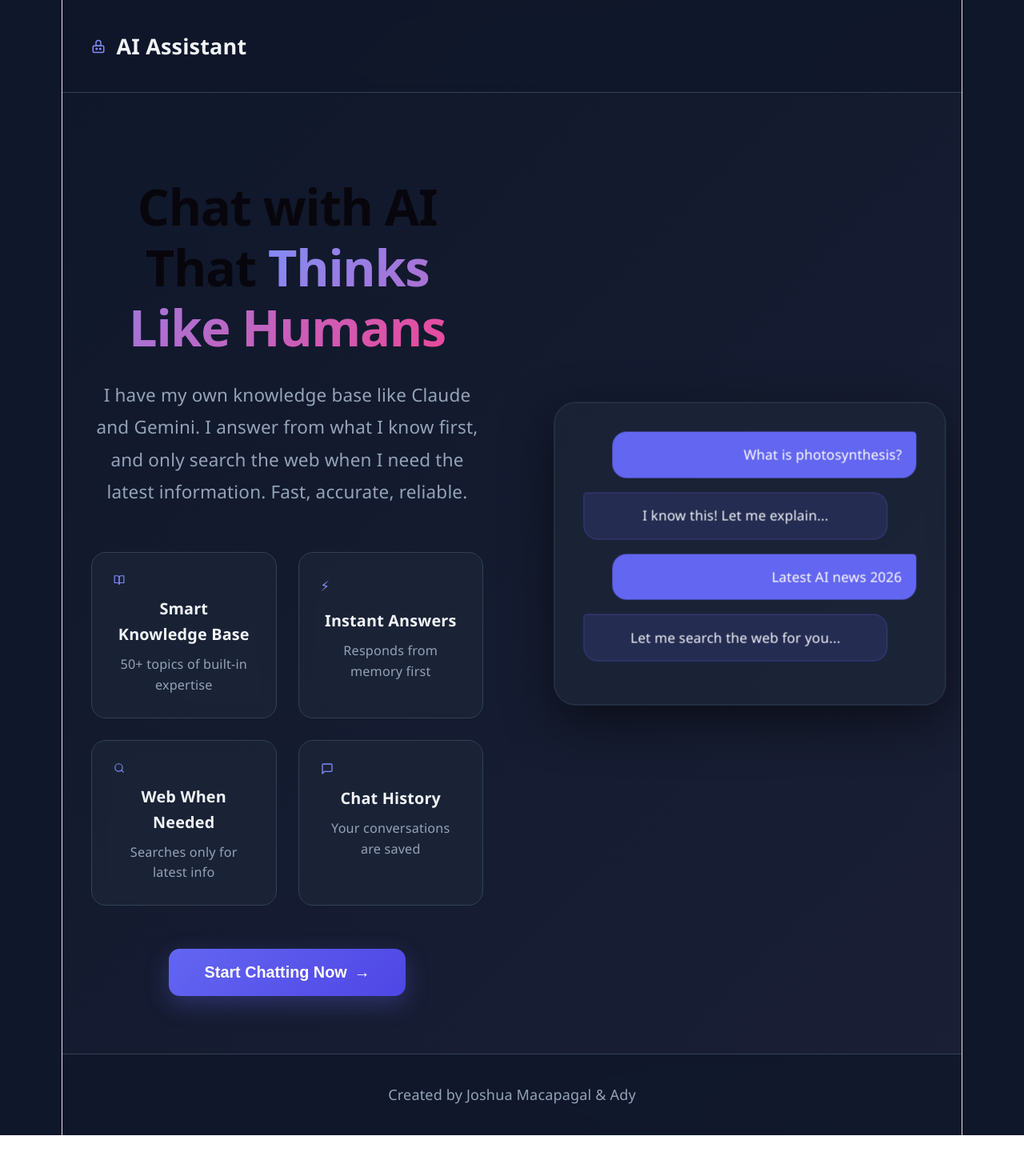
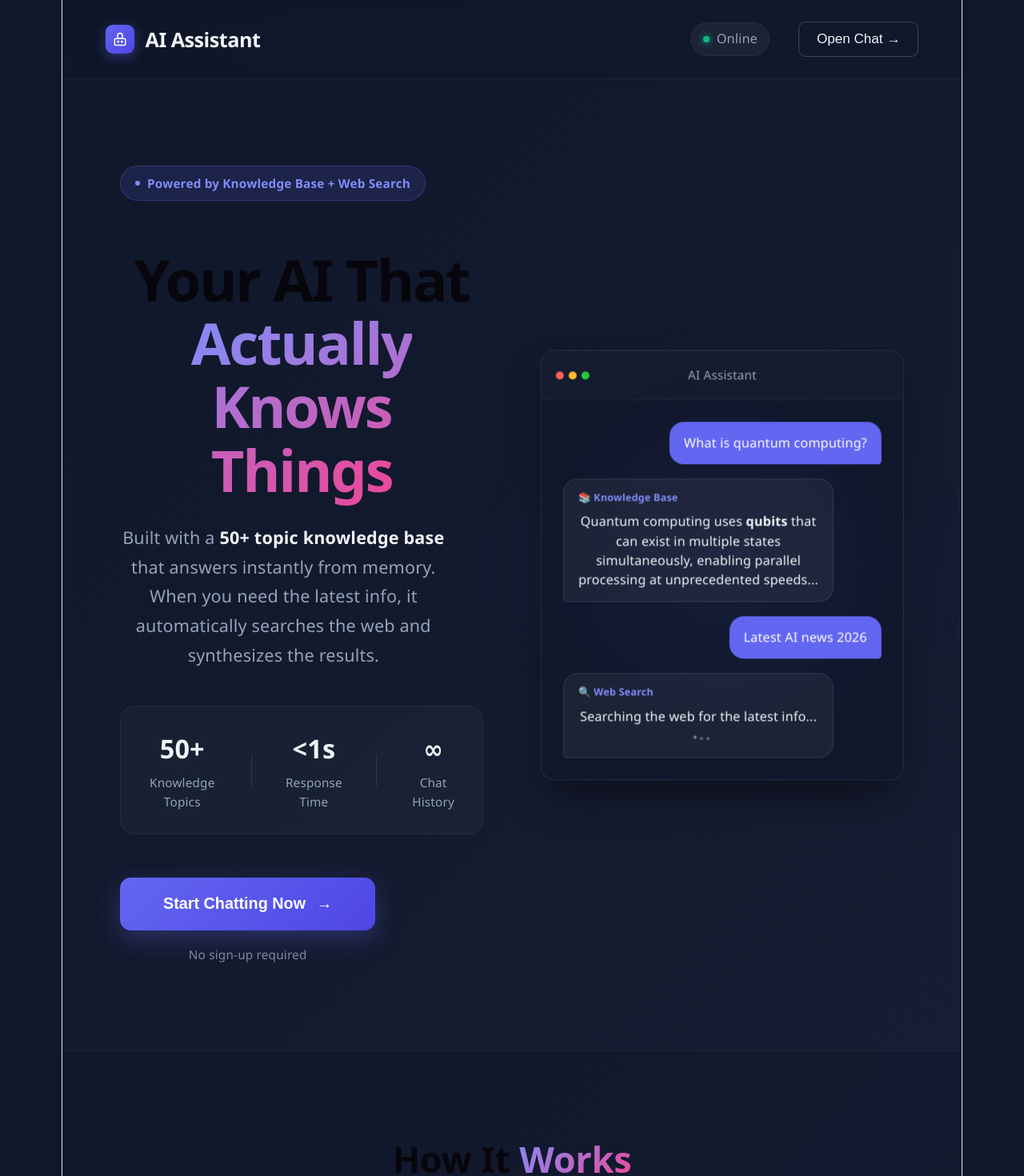
Before and after one commit to macapagaljoshua123/dev-intern-search-api, a React (Vite) app in the folder frontend/: page / in a window 1280 px wide. Shown: the top 1470 px of the page at 80% size. Before the commit the page ends 1419 px from the top, so only its background shows below. Built offline with nearby package versions, Linux system fonts and the light colour scheme.

Commit message:
feat: implement landing page layout with custom CSS styling and boilerplate backend chat history structure

```diff
--- a/frontend/src/App.css
+++ b/frontend/src/App.css
@@ -40,301 +40,495 @@ body {
   min-height: 100vh;
   background: linear-gradient(135deg, var(--background) 0%, #1a1f35 100%);
   position: relative;
-  overflow: hidden;
+  overflow-x: hidden;
   display: flex;
   flex-direction: column;
 }
 
 .background-animation {
   position: fixed;
-  top: 0;
-  left: 0;
-  width: 100%;
-  height: 100%;
+  inset: 0;
   z-index: -1;
   pointer-events: none;
+}
+
+.grid-overlay {
+  position: absolute;
+  inset: 0;
+  background-image:
+    linear-gradient(rgba(255,255,255,0.03) 1px, transparent 1px),
+    linear-gradient(90deg, rgba(255,255,255,0.03) 1px, transparent 1px);
+  background-size: 40px 40px;
+  mask-image: linear-gradient(to bottom, rgba(0,0,0,1) 30%, rgba(0,0,0,0) 100%);
+  -webkit-mask-image: linear-gradient(to bottom, rgba(0,0,0,1) 30%, rgba(0,0,0,0) 100%);
 }
 
 .blob {
   position: absolute;
   border-radius: 50%;
   filter: blur(80px);
-  opacity: 0.4;
+  opacity: 0.3;
   animation: float 8s infinite ease-in-out;
 }
 
 .blob-1 {
-  width: 300px;
-  height: 300px;
+  width: 400px;
+  height: 400px;
   background: var(--primary-color);
-  top: -50px;
-  left: -50px;
+  top: -100px;
+  left: -100px;
   animation-delay: 0s;
 }
 
 .blob-2 {
-  width: 200px;
-  height: 200px;
+  width: 300px;
+  height: 300px;
   background: var(--accent-color);
-  bottom: 50px;
-  right: 50px;
+  bottom: 10%;
+  right: -50px;
   animation-delay: 2s;
 }
 
 .blob-3 {
-  width: 250px;
-  height: 250px;
+  width: 350px;
+  height: 350px;
   background: var(--primary-light);
-  top: 50%;
-  right: 10%;
+  top: 40%;
+  right: 20%;
   animation-delay: 4s;
 }
 
 @keyframes float {
-  0%,
-  100% {
-    transform: translateY(0px) translateX(0px);
-  }
-  33% {
-    transform: translateY(-30px) translateX(20px);
-  }
-  66% {
-    transform: translateY(30px) translateX(-20px);
-  }
+  0%, 100% { transform: translateY(0px) translateX(0px); }
+  33% { transform: translateY(-30px) translateX(20px); }
+  66% { transform: translateY(30px) translateX(-20px); }
 }
 
+/* ── Navigation ─────────────────────────────────────────────── */
+
 .landing-header {
-  padding: 2rem;
+  padding: 1.5rem 3rem;
   z-index: 10;
-  background: rgba(15, 23, 42, 0.8);
-  backdrop-filter: blur(10px);
-  border-bottom: 1px solid var(--border-color);
+  display: flex;
+  justify-content: space-between;
+  align-items: center;
+  border-bottom: 1px solid rgba(255,255,255,0.05);
+  background: rgba(15, 23, 42, 0.4);
+  backdrop-filter: blur(12px);
 }
 
 .logo {
   display: flex;
   align-items: center;
   gap: 0.75rem;
-  font-size: 1.5rem;
+  font-size: 1.4rem;
   font-weight: 700;
-  animation: slideInDown 0.6s ease;
+  letter-spacing: -0.02em;
 }
 
-.logo-icon {
+.logo-icon-wrapper {
+  background: linear-gradient(135deg, var(--primary-color), var(--primary-dark));
+  color: white;
+  padding: 0.5rem;
+  border-radius: 0.5rem;
   display: flex;
   align-items: center;
-  color: var(--primary-light);
+  justify-content: center;
+  box-shadow: 0 4px 15px rgba(99, 102, 241, 0.4);
 }
 
-@keyframes slideInDown {
-  from {
-    opacity: 0;
-    transform: translateY(-20px);
-  }
-  to {
-    opacity: 1;
-    transform: translateY(0);
-  }
+.landing-nav {
+  display: flex;
+  align-items: center;
+  gap: 2rem;
 }
+
+.nav-status {
+  display: flex;
+  align-items: center;
+  gap: 0.5rem;
+  font-size: 0.9rem;
+  color: var(--text-secondary);
+  background: rgba(255, 255, 255, 0.05);
+  padding: 0.4rem 0.8rem;
+  border-radius: 2rem;
+  border: 1px solid rgba(255, 255, 255, 0.05);
+}
+
+.status-dot {
+  width: 8px;
+  height: 8px;
+  background-color: var(--success-color);
+  border-radius: 50%;
+  box-shadow: 0 0 8px var(--success-color);
+  animation: pulse 2s infinite;
+}
+
+.nav-cta {
+  background: transparent;
+  color: var(--text-primary);
+  border: 1px solid rgba(255, 255, 255, 0.2);
+  padding: 0.6rem 1.2rem;
+  border-radius: 0.5rem;
+  font-size: 0.95rem;
+  font-weight: 500;
+  cursor: pointer;
+  transition: var(--transition);
+}
+
+.nav-cta:hover {
+  background: rgba(255, 255, 255, 0.1);
+  border-color: rgba(255, 255, 255, 0.3);
+}
+
+/* ── Hero Section ───────────────────────────────────────────── */
 
 .landing-main {
   flex: 1;
   display: grid;
   grid-template-columns: 1fr 1fr;
   gap: 4rem;
-  padding: 4rem 2rem;
+  padding: 6rem 4rem;
   max-width: 1400px;
   margin: 0 auto;
-  width: 100%;
   align-items: center;
 }
 
 .hero-content {
-  animation: slideInLeft 0.8s ease;
+  display: flex;
+  flex-direction: column;
+  align-items: flex-start;
+  animation: slideUp 0.8s ease-out;
 }
 
-@keyframes slideInLeft {
-  from {
-    opacity: 0;
-    transform: translateX(-50px);
-  }
-  to {
-    opacity: 1;
-    transform: translateX(0);
-  }
+.hero-badge {
+  display: flex;
+  align-items: center;
+  gap: 0.5rem;
+  background: rgba(99, 102, 241, 0.15);
+  color: var(--primary-light);
+  padding: 0.5rem 1rem;
+  border-radius: 2rem;
+  font-size: 0.85rem;
+  font-weight: 600;
+  margin-bottom: 1.5rem;
+  border: 1px solid rgba(99, 102, 241, 0.3);
+}
+
+.badge-dot {
+  width: 6px;
+  height: 6px;
+  background-color: var(--primary-light);
+  border-radius: 50%;
 }
 
 .hero-title {
-  font-size: 3.5rem;
+  font-size: 4rem;
   font-weight: 800;
-  line-height: 1.2;
+  line-height: 1.1;
   margin-bottom: 1.5rem;
-  letter-spacing: -0.02em;
+  letter-spacing: -0.03em;
 }
 
 .gradient-text {
-  background: linear-gradient(
-    135deg,
-    var(--primary-light),
-    var(--accent-color)
-  );
+  background: linear-gradient(135deg, var(--primary-light), #ec4899);
   -webkit-background-clip: text;
   -webkit-text-fill-color: transparent;
   background-clip: text;
 }
 
 .hero-subtitle {
-  font-size: 1.25rem;
+  font-size: 1.2rem;
   color: var(--text-secondary);
-  margin-bottom: 3rem;
-  line-height: 1.8;
+  line-height: 1.7;
+  margin-bottom: 2.5rem;
+  max-width: 90%;
 }
 
-.features-grid {
-  display: grid;
-  grid-template-columns: 1fr 1fr;
-  gap: 1.5rem;
-  margin-bottom: 3rem;
+.hero-subtitle strong {
+  color: var(--text-primary);
 }
 
-.feature-card {
-  background: rgba(30, 41, 59, 0.6);
-  border: 1px solid var(--border-color);
+.hero-stats {
+  display: flex;
+  align-items: center;
+  gap: 2rem;
+  margin-bottom: 3rem;
+  padding: 1.5rem;
+  background: rgba(30, 41, 59, 0.5);
+  border: 1px solid rgba(255, 255, 255, 0.05);
   border-radius: 1rem;
-  padding: 1.5rem;
   backdrop-filter: blur(10px);
-  transition: var(--transition);
-  animation: fadeInUp 0.8s ease forwards;
-  opacity: 0;
 }
 
-.feature-card:nth-child(1) { animation-delay: 0.1s; }
-.feature-card:nth-child(2) { animation-delay: 0.2s; }
-.feature-card:nth-child(3) { animation-delay: 0.3s; }
-.feature-card:nth-child(4) { animation-delay: 0.4s; }
-
-@keyframes fadeInUp {
-  from {
-    opacity: 0;
-    transform: translateY(20px);
-  }
-  to {
-    opacity: 1;
-    transform: translateY(0);
-  }
+.stat-item {
+  display: flex;
+  flex-direction: column;
+  gap: 0.2rem;
 }
 
-.feature-card:hover {
-  background: rgba(30, 41, 59, 1);
-  border-color: var(--primary-color);
-  transform: translateY(-5px);
+.stat-number {
+  font-size: 1.8rem;
+  font-weight: 700;
+  color: var(--text-primary);
 }
 
-.feature-icon {
-  display: flex;
-  align-items: center;
-  margin-bottom: 0.75rem;
-  color: var(--primary-light);
+.stat-label {
+  font-size: 0.85rem;
+  color: var(--text-secondary);
 }
 
-.feature-card h3 {
-  margin-bottom: 0.5rem;
-  font-size: 1.1rem;
+.stat-divider {
+  width: 1px;
+  height: 40px;
+  background: rgba(255, 255, 255, 0.1);
 }
 
-.feature-card p {
-  color: var(--text-secondary);
-  font-size: 0.9rem;
+.hero-actions {
+  display: flex;
+  flex-direction: column;
+  gap: 1rem;
+  align-items: center;
 }
 
 .cta-button {
-  display: inline-flex;
-  align-items: center;
-  gap: 0.5rem;
-  background: linear-gradient(
-    135deg,
-    var(--primary-color),
-    var(--primary-dark)
-  );
+  background: linear-gradient(135deg, var(--primary-color), var(--primary-dark));
   color: white;
   border: none;
-  padding: 1rem 2.5rem;
+  padding: 1.2rem 3rem;
   border-radius: 0.75rem;
   font-size: 1.1rem;
   font-weight: 600;
   cursor: pointer;
   transition: var(--transition);
   box-shadow: 0 10px 30px rgba(99, 102, 241, 0.3);
+  display: flex;
+  align-items: center;
+  gap: 0.75rem;
 }
 
 .cta-button:hover {
-  transform: translateY(-2px);
+  transform: translateY(-3px);
   box-shadow: 0 15px 40px rgba(99, 102, 241, 0.5);
 }
 
 .button-arrow {
-  transition: var(--transition);
-}
-.cta-button:hover .button-arrow {
-  transform: translateX(5px);
+  transition: transform 0.3s ease;
 }
 
-.hero-graphic {
-  animation: slideInRight 0.8s ease;
+.cta-button:hover .button-arrow {
+  transform: translateX(6px);
 }
 
-@keyframes slideInRight {
-  from {
-    opacity: 0;
-    transform: translateX(50px);
-  }
-  to {
-    opacity: 1;
-    transform: translateX(0);
-  }
+.cta-hint {
+  font-size: 0.85rem;
+  color: var(--text-secondary);
+  opacity: 0.8;
+}
+
+/* ── Chat Preview ────────────────────────────────────────── */
+
+.hero-graphic {
+  position: relative;
+  perspective: 1000px;
+  animation: slideUp 1s ease-out 0.2s both;
+}
+
+@keyframes slideUp {
+  from { opacity: 0; transform: translateY(40px); }
+  to { opacity: 1; transform: translateY(0); }
+}
+
+.preview-glow {
+  position: absolute;
+  inset: -20px;
+  background: radial-gradient(circle, rgba(99, 102, 241, 0.2) 0%, transparent 70%);
+  filter: blur(40px);
+  z-index: 0;
 }
 
 .chat-preview {
-  background: rgba(30, 41, 59, 0.6);
-  border: 1px solid var(--border-color);
-  border-radius: 1.5rem;
-  padding: 2rem;
-  backdrop-filter: blur(10px);
-  box-shadow: 0 20px 60px rgba(0, 0, 0, 0.5);
-  animation: float 4s ease-in-out infinite;
+  position: relative;
+  z-index: 1;
+  background: rgba(15, 23, 42, 0.8);
+  border: 1px solid rgba(255, 255, 255, 0.1);
+  border-radius: 1rem;
+  backdrop-filter: blur(20px);
+  box-shadow: 0 25px 50px -12px rgba(0, 0, 0, 0.5);
+  transform: rotateY(-5deg) rotateX(2deg);
+  animation: float 6s ease-in-out infinite;
+  overflow: hidden;
+}
+
+.preview-header {
+  padding: 1rem;
+  background: rgba(255, 255, 255, 0.02);
+  border-bottom: 1px solid rgba(255, 255, 255, 0.05);
+  display: flex;
+  align-items: center;
+  justify-content: center;
+  position: relative;
+}
+
+.preview-dots {
+  position: absolute;
+  left: 1rem;
+  display: flex;
+  gap: 6px;
+}
+
+.preview-dots span {
+  width: 10px;
+  height: 10px;
+  border-radius: 50%;
+}
+
+.preview-dots span:nth-child(1) { background: #ff5f56; }
+.preview-dots span:nth-child(2) { background: #ffbd2e; }
+.preview-dots span:nth-child(3) { background: #27c93f; }
+
+.preview-title {
+  font-size: 0.85rem;
+  font-weight: 500;
+  color: var(--text-secondary);
+}
+
+.preview-messages {
+  padding: 1.5rem;
+  display: flex;
+  flex-direction: column;
+  gap: 1rem;
 }
 
 .chat-bubble {
-  margin-bottom: 1rem;
-  padding: 0.875rem 1rem;
+  padding: 0.8rem 1rem;
   border-radius: 1rem;
-  font-size: 0.95rem;
+  font-size: 0.9rem;
   line-height: 1.5;
+  max-width: 85%;
 }
 
 .user-bubble {
   background: var(--primary-color);
   color: white;
-  text-align: right;
-  margin-left: 2rem;
-  border-radius: 1rem 0.25rem 1rem 1rem;
+  align-self: flex-end;
+  border-bottom-right-radius: 0.25rem;
 }
 
 .ai-bubble {
-  background: rgba(99, 102, 241, 0.15);
-  border: 1px solid rgba(99, 102, 241, 0.3);
+  background: rgba(255, 255, 255, 0.05);
+  border: 1px solid rgba(255, 255, 255, 0.1);
   color: var(--text-primary);
-  margin-right: 2rem;
-  border-radius: 0.25rem 1rem 1rem 1rem;
+  align-self: flex-start;
+  border-bottom-left-radius: 0.25rem;
 }
 
+.ai-bubble-badge {
+  font-size: 0.7rem;
+  color: var(--primary-light);
+  margin-bottom: 0.4rem;
+  font-weight: 600;
+  display: flex;
+  align-items: center;
+  gap: 0.3rem;
+}
+
+.typing-dots {
+  display: inline-flex;
+  gap: 4px;
+  margin-left: 8px;
+}
+
+.typing-dots span {
+  width: 4px;
+  height: 4px;
+  background: var(--text-secondary);
+  border-radius: 50%;
+  animation: typing 1.4s infinite;
+}
+.typing-dots span:nth-child(2) { animation-delay: 0.2s; }
+.typing-dots span:nth-child(3) { animation-delay: 0.4s; }
+
+@keyframes typing {
+  0%, 100% { transform: translateY(0); opacity: 0.5; }
+  50% { transform: translateY(-3px); opacity: 1; }
+}
+
+/* ── Features Section ───────────────────────────────────────── */
+
+.features-section {
+  padding: 6rem 4rem;
+  background: rgba(15, 23, 42, 0.5);
+  border-top: 1px solid rgba(255, 255, 255, 0.05);
+}
+
+.section-title {
+  text-align: center;
+  font-size: 2.5rem;
+  margin-bottom: 4rem;
+  font-weight: 800;
+}
+
+.features-grid {
+  display: grid;
+  grid-template-columns: repeat(4, 1fr);
+  gap: 2rem;
+  max-width: 1400px;
+  margin: 0 auto;
+}
+
+.feature-card {
+  background: rgba(30, 41, 59, 0.4);
+  border: 1px solid rgba(255, 255, 255, 0.05);
+  border-radius: 1.25rem;
+  padding: 2rem;
+  transition: all 0.3s ease;
+  backdrop-filter: blur(10px);
+}
+
+.feature-card:hover {
+  transform: translateY(-5px);
+  background: rgba(30, 41, 59, 0.8);
+  border-color: rgba(99, 102, 241, 0.3);
+  box-shadow: 0 10px 30px rgba(0, 0, 0, 0.3);
+}
+
+.feature-icon-bg {
+  width: 48px;
+  height: 48px;
+  border-radius: 12px;
+  display: flex;
+  align-items: center;
+  justify-content: center;
+  margin-bottom: 1.5rem;
+  font-size: 1.5rem;
+}
+
+.feature-icon-bg.knowledge { background: rgba(99, 102, 241, 0.15); color: #818cf8; }
+.feature-icon-bg.speed { background: rgba(236, 72, 153, 0.15); color: #f472b6; }
+.feature-icon-bg.search { background: rgba(16, 185, 129, 0.15); color: #34d399; }
+.feature-icon-bg.history { background: rgba(245, 158, 11, 0.15); color: #fbbf24; }
+
+.feature-card h3 {
+  font-size: 1.15rem;
+  margin-bottom: 0.75rem;
+  color: var(--text-primary);
+}
+
+.feature-card p {
+  font-size: 0.9rem;
+  color: var(--text-secondary);
+  line-height: 1.6;
+}
+
+/* ── Footer ─────────────────────────────────────────────────── */
+
 .landing-footer {
-  padding: 2rem;
+  padding: 3rem;
   text-align: center;
   color: var(--text-secondary);
-  border-top: 1px solid var(--border-color);
+  border-top: 1px solid rgba(255, 255, 255, 0.05);
   background: rgba(15, 23, 42, 0.8);
-  backdrop-filter: blur(10px);
 }
 
 /* =============================================
--- a/frontend/src/App.tsx
+++ b/frontend/src/App.tsx
@@ -462,84 +462,170 @@ export default function App() {
           <div className="blob blob-1"></div>
           <div className="blob blob-2"></div>
           <div className="blob blob-3"></div>
+          <div className="grid-overlay"></div>
         </div>
 
+        {/* ── Navigation ─────────────────────────────────────────────── */}
         <header className="landing-header">
           <div className="logo">
-            <span className="logo-icon">
+            <div className="logo-icon-wrapper">
               <BotIcon />
-            </span>
+            </div>
             <span className="logo-text">AI Assistant</span>
           </div>
+          <nav className="landing-nav">
+            <span className="nav-status">
+              <span className="status-dot"></span>
+              Online
+            </span>
+            <button className="nav-cta" onClick={() => setPage("chat")}>
+              Open Chat →
+            </button>
+          </nav>
         </header>
 
+        {/* ── Hero Section ───────────────────────────────────────────── */}
         <main className="landing-main">
           <div className="hero-content">
+            <div className="hero-badge">
+              <span className="badge-dot"></span>
+              Powered by Knowledge Base + Web Search
+            </div>
+
             <h1 className="hero-title">
-              Chat with AI That{" "}
-              <span className="gradient-text">Thinks Like Humans</span>
+              Your AI That{" "}
+              <span className="gradient-text">Actually Knows Things</span>
             </h1>
+
             <p className="hero-subtitle">
-              I have my own knowledge base like Claude and Gemini. I answer from
-              what I know first, and only search the web when I need the latest
-              information. Fast, accurate, reliable.
+              Built with a <strong>50+ topic knowledge base</strong> that
+              answers instantly from memory. When you need the latest info, it
+              automatically searches the web and synthesizes the results.
             </p>
 
-            <div className="features-grid">
-              <div className="feature-card">
-                <div className="feature-icon">
-                  <KnowledgeIcon />
+            {/* Stats Row */}
+            <div className="hero-stats">
+              <div className="stat-item">
+                <span className="stat-number">50+</span>
+                <span className="stat-label">Knowledge Topics</span>
               </div>
-                <h3>Smart Knowledge Base</h3>
-                <p>50+ topics of built-in expertise</p>
+              <div className="stat-divider"></div>
+              <div className="stat-item">
+                <span className="stat-number">&lt;1s</span>
+                <span className="stat-label">Response Time</span>
               </div>
-              <div className="feature-card">
-                <div className="feature-icon">⚡</div>
-                <h3>Instant Answers</h3>
-                <p>Responds from memory first</p>
-              </div>
-              <div className="feature-card">
-                <div className="feature-icon">
-                  <WebSearchIcon />
-                </div>
-                <h3>Web When Needed</h3>
-                <p>Searches only for latest info</p>
-              </div>
-              <div className="feature-card">
-                <div className="feature-icon">
-                  <ChatIcon />
-                </div>
-                <h3>Chat History</h3>
-                <p>Your conversations are saved</p>
+              <div className="stat-divider"></div>
+              <div className="stat-item">
+                <span className="stat-number">∞</span>
+                <span className="stat-label">Chat History</span>
               </div>
             </div>
 
-            <button className="cta-button" onClick={() => setPage("chat")}>
+            <div className="hero-actions">
+              <button
+                className="cta-button"
+                onClick={() => setPage("chat")}
+              >
                 Start Chatting Now
                 <span className="button-arrow">→</span>
               </button>
+              <span className="cta-hint">No sign-up required</span>
+            </div>
           </div>
 
+          {/* ── Chat Preview ────────────────────────────────────────── */}
           <div className="hero-graphic">
             <div className="chat-preview">
+              <div className="preview-header">
+                <div className="preview-dots">
+                  <span></span>
+                  <span></span>
+                  <span></span>
+                </div>
+                <span className="preview-title">AI Assistant</span>
+              </div>
+              <div className="preview-messages">
                 <div className="chat-bubble user-bubble">
-                What is photosynthesis?
+                  What is quantum computing?
                 </div>
                 <div className="chat-bubble ai-bubble">
-                I know this! Let me explain...
+                  <div className="ai-bubble-badge">📚 Knowledge Base</div>
+                  Quantum computing uses <strong>qubits</strong> that can exist
+                  in multiple states simultaneously, enabling parallel
+                  processing at unprecedented speeds...
                 </div>
                 <div className="chat-bubble user-bubble">
                   Latest AI news 2026
                 </div>
                 <div className="chat-bubble ai-bubble">
-                Let me search the web for you...
+                  <div className="ai-bubble-badge">🔍 Web Search</div>
+                  Searching the web for the latest info...
+                  <span className="typing-dots">
+                    <span></span>
+                    <span></span>
+                    <span></span>
+                  </span>
                 </div>
               </div>
             </div>
+            {/* Glow behind preview */}
+            <div className="preview-glow"></div>
+          </div>
         </main>
 
+        {/* ── Features Section ───────────────────────────────────────── */}
+        <section className="features-section">
+          <h2 className="section-title">
+            How It <span className="gradient-text">Works</span>
+          </h2>
+          <div className="features-grid">
+            <div className="feature-card">
+              <div className="feature-icon-bg knowledge">
+                <KnowledgeIcon />
+              </div>
+              <h3>Smart Knowledge Base</h3>
+              <p>
+                Answers from 50+ built-in topics instantly — no API calls, no
+                latency, no cost.
+              </p>
+            </div>
+            <div className="feature-card">
+              <div className="feature-icon-bg speed">⚡</div>
+              <h3>Instant Responses</h3>
+              <p>
+                Knowledge base answers stream in real-time, word by word — just
+                like talking to a real AI.
+              </p>
+            </div>
+            <div className="feature-card">
+              <div className="feature-icon-bg search">
+                <WebSearchIcon />
+              </div>
+              <h3>Web Fallback</h3>
+              <p>
+                When you need the latest info, DuckDuckGo search kicks in
+                automatically and synthesizes results.
+              </p>
+            </div>
+            <div className="feature-card">
+              <div className="feature-icon-bg history">
+                <ChatIcon />
+              </div>
+              <h3>Persistent History</h3>
+              <p>
+                Every conversation is auto-saved. Browse, load, and delete past
+                chats from the sidebar.
+              </p>
+            </div>
+          </div>
+        </section>
+
+        {/* ── Footer ─────────────────────────────────────────────────── */}
         <footer className="landing-footer">
-          <p>Created by Joshua Macapagal &amp; Ady</p>
+          <p>
+            Built with FastAPI + React · Created by{" "}
+            <strong>Joshua Macapagal &amp; Ady</strong>
+          </p>
         </footer>
       </div>
     );
```
Also changed, not shown: 2 other files (tests, documents, lock files or other folders). Lines whose indentation alone changed are shown as unchanged.
